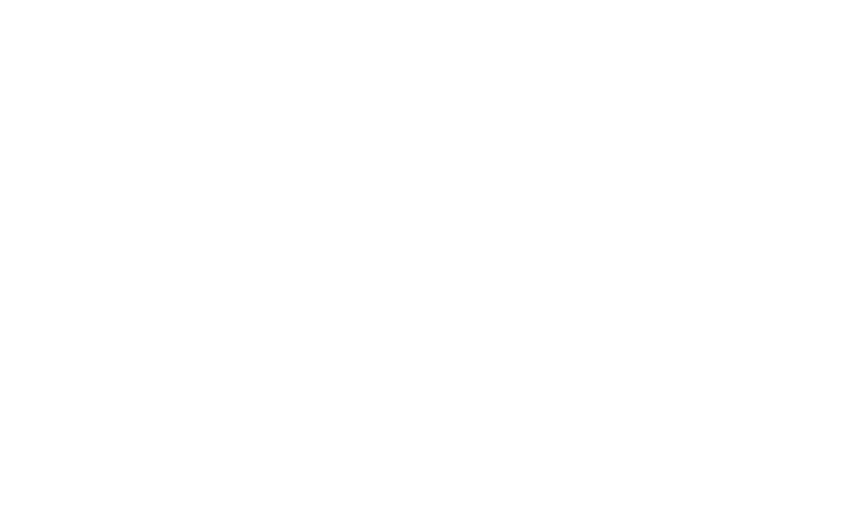
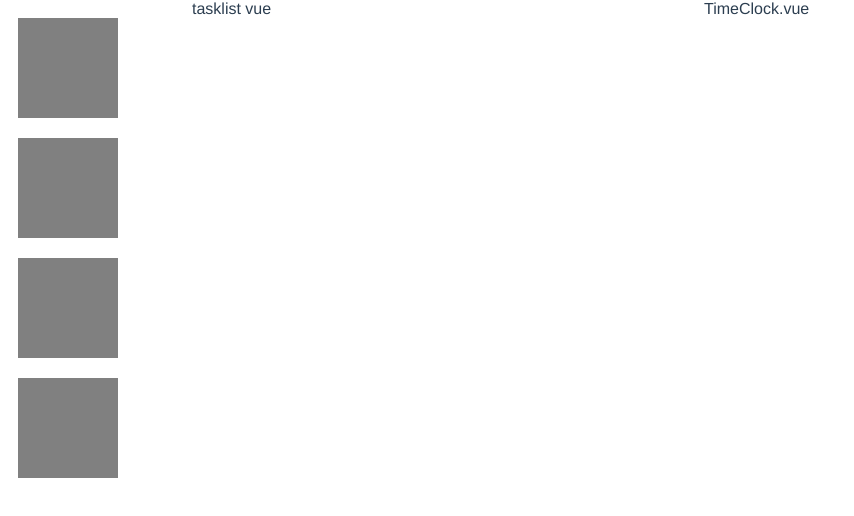
Before and after one commit to a9261020/pomodoro, a Vue app: page / in a window 1280 px wide. Shown: the top 516 px of the page, without its empty margins (0-854 px from the left). Built offline with nearby package versions, Linux system fonts and the light colour scheme.

Commit message:
layout ok

```diff
--- a/package.json
+++ b/package.json
@@ -9,7 +9,11 @@
   },
   "dependencies": {
     "core-js": "^3.6.4",
-    "vue": "^2.6.11"
+    "node-sass": "^4.13.1",
+    "sass-loader": "^8.0.2",
+    "vue": "^2.6.11",
+    "vue-router": "^3.1.6",
+    "vuex": "^3.1.3"
   },
   "devDependencies": {
     "@vue/cli-plugin-babel": "~4.2.0",
--- a/src/App.vue
+++ b/src/App.vue
@@ -1,15 +1,22 @@
 <template>
   <div id="app">
+    <Navbar />
+    <router-view />
+    <TimeClock />
   </div>
 </template>
 
 <script>
+import Navbar from "@/components/Navbar";
+import TimeClock from "@/components/TimeClock";
 
 export default {
-  name: 'App',
+  name: "App",
   components: {
+    Navbar,
+    TimeClock
   }
-}
+};
 </script>
 
 <style>
@@ -17,8 +24,6 @@
   font-family: Avenir, Helvetica, Arial, sans-serif;
   -webkit-font-smoothing: antialiased;
   -moz-osx-font-smoothing: grayscale;
-  text-align: center;
   color: #2c3e50;
-  margin-top: 60px;
 }
 </style>
--- /dev/null
+++ b/src/components/Navbar.vue
@@ -0,0 +1,26 @@
+<template>
+  <div class="layout">
+    <div class="item"></div>
+    <div class="item"></div>
+    <div class="item"></div>
+    <div class="item"></div>
+  </div>
+</template>
+
+<script>
+export default {};
+</script>
+
+<style lang="scss" scoped>
+.layout {
+  display: flex;
+  flex-direction: column;
+  width: 15%;
+  .item {
+    height: 100px;
+    width: 100px;
+    background-color: gray;
+    margin: 10px;
+  }
+}
+</style>
--- /dev/null
+++ b/src/components/TimeClock.vue
@@ -0,0 +1,19 @@
+<template>
+  <div class="TimeClock">
+    TimeClock.vue
+  </div>
+</template>
+
+<script>
+export default {};
+</script>
+
+<style lang="scss" scoped>
+.TimeClock {
+  position: absolute;
+  top: 0;
+  right: 0;
+  width: 45%;
+  height: 100vh;
+}
+</style>
--- a/src/main.js
+++ b/src/main.js
@@ -1,8 +1,12 @@
-import Vue from 'vue'
-import App from './App.vue'
+import Vue from "vue";
+import App from "./App.vue";
+import router from "./router";
+import store from "./store";
 
-Vue.config.productionTip = false
+Vue.config.productionTip = false;
 
 new Vue({
-  render: h => h(App),
-}).$mount('#app')
+  router,
+  store,
+  render: h => h(App)
+}).$mount("#app");
--- /dev/null
+++ b/src/router.js
@@ -0,0 +1,18 @@
+import Vue from "vue";
+import Router from "vue-router";
+
+import TaskList from "@/views/TaskList";
+
+Vue.use(Router);
+
+const router = new Router({
+  routes: [
+    {
+      path: "/",
+      name: "TaskList",
+      component: TaskList
+    }
+  ]
+});
+
+export default router;
--- /dev/null
+++ b/src/store.js
@@ -0,0 +1,14 @@
+import Vue from "vue";
+import Vuex from "vuex";
+Vue.use(Vuex);
+
+const store = new Vuex.Store({
+  state: {
+    t1: "hello from store"
+  },
+  actions: {},
+  mutations: {},
+  getters: {}
+});
+
+export default store;
--- /dev/null
+++ b/src/views/TaskList.vue
@@ -0,0 +1,18 @@
+<template>
+  <div class="Tasklist">
+    tasklist vue
+  </div>
+</template>
+
+<script>
+export default {};
+</script>
+
+<style lang="scss" scoped>
+.Tasklist {
+  position: absolute;
+  top: 0;
+  left: 15%;
+  width: 40%;
+}
+</style>
```
Also changed, not shown: 1 other file (tests, documents, lock files or other folders).
